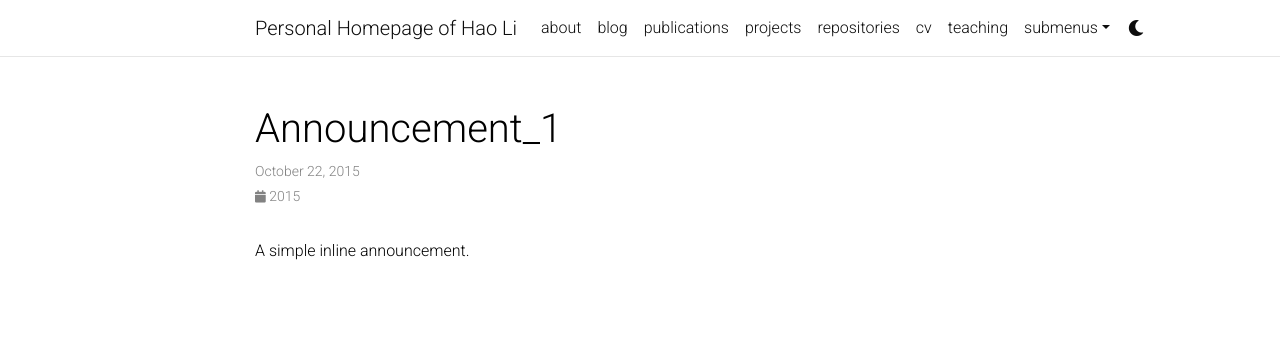
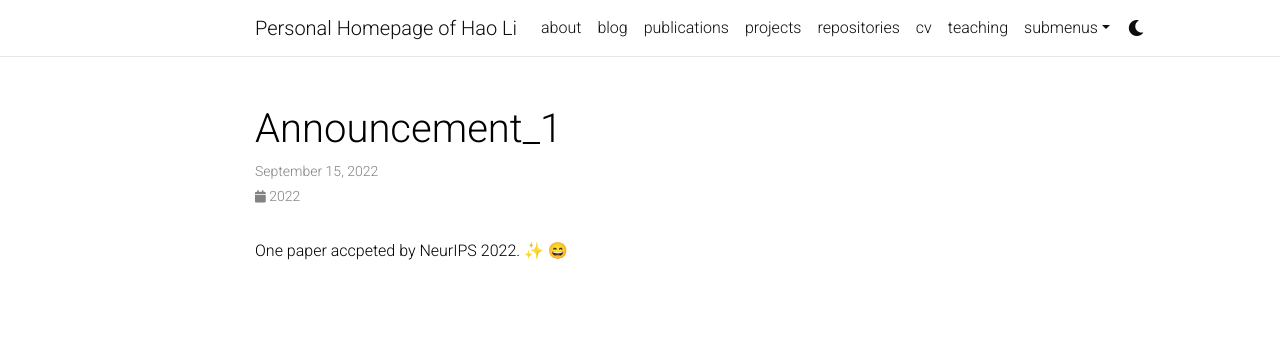
Before and after one commit to leolee99/leolee99.github.io, a Jekyll site: the page built from _news/announcement_1.md, in a window 1280 px wide. Shown: the top 355 px of the page. Built offline with Jekyll 4.4.1, drawn with Linux system fonts in a browser that asks for light colours; emoji names are drawn with the system emoji font; comment, search, counter and statistics services are not loaded; a style sheet for code colours, icons or effects is not loaded.

Commit message:
Update announcement_1.md

```diff
--- a/_news/announcement_1.md
+++ b/_news/announcement_1.md
@@ -1,8 +1,8 @@
 ---
 layout: post
-date: 2015-10-22 15:59:00-0400
+date: 2022-9-15 15:59:00-0400
 inline: true
 related_posts: false
 ---
 
-A simple inline announcement.
+One paper accpeted by NeurIPS 2022.  :sparkles: :smile:
```
